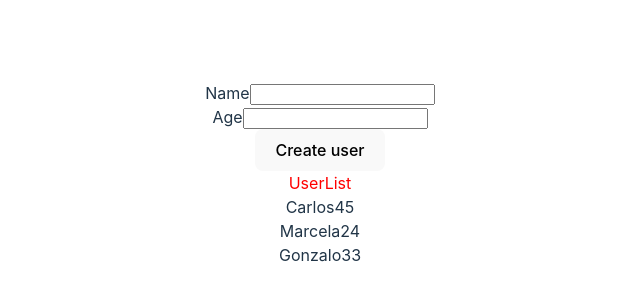
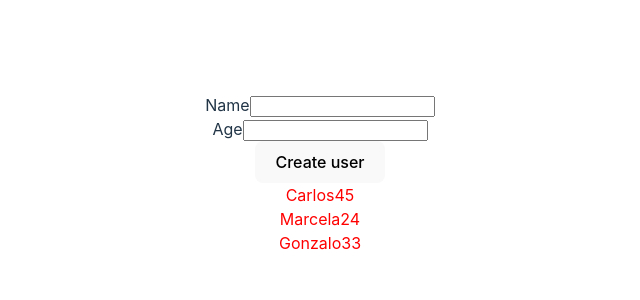
Before and after one commit to MrJouts/u-react-the-complete-guide, a React (Vite) app in the folder user-app/: page / in a window 1280 px wide. Shown: the part 226-526 px from the top of the page, without its empty margins (320-960 px from the left). Built offline with nearby package versions, Linux system fonts and the light colour scheme.

Commit message:
moved logic to UserList

```diff
--- a/user-app/src/App.tsx
+++ b/user-app/src/App.tsx
@@ -21,7 +21,7 @@ const DEFAULT_USERS: User[] = [
     age: 24,
   },
   {
-    id: 2,
+    id: 3,
     name: "Gonzalo",
     age: 33,
   },
@@ -37,13 +37,7 @@ function App() {
   return (
     <div className="user-app">
       <UserForm saveUser={handleSaveUser} />
-      <UserList />
-      {users.map(({ name, age }) => (
-        <div>
-          <span>{name}</span>
-          <span>{age}</span>
-        </div>
-      ))}
+      <UserList users={users} />
     </div>
   );
 }
--- a/user-app/src/components/UserForm/UserForm.tsx
+++ b/user-app/src/components/UserForm/UserForm.tsx
@@ -4,7 +4,7 @@ type Props = {
   saveUser: Function;
 };
 
-const UserForm = ({ saveUser }) => {
+const UserForm = ({ saveUser }: Props) => {
   const [name, setName] = useState("");
   const [age, setAge] = useState("");
 
--- a/user-app/src/components/UserList/UserList.tsx
+++ b/user-app/src/components/UserList/UserList.tsx
@@ -1,7 +1,26 @@
 import styles from "./UserList.module.scss";
 
-const UserList = () => {
-  return <div className={styles.test}>UserList</div>;
+type User = {
+  id: number;
+  name: string;
+  age: number;
+};
+
+type Props = {
+  users: User[];
+};
+
+const UserList = ({ users }: Props) => {
+  return (
+    <div className={styles.test}>
+      {users.map(({ id, name, age }) => (
+        <div key={id}>
+          <span>{name}</span>
+          <span>{age}</span>
+        </div>
+      ))}
+    </div>
+  );
 };
 
 export default UserList;
```
